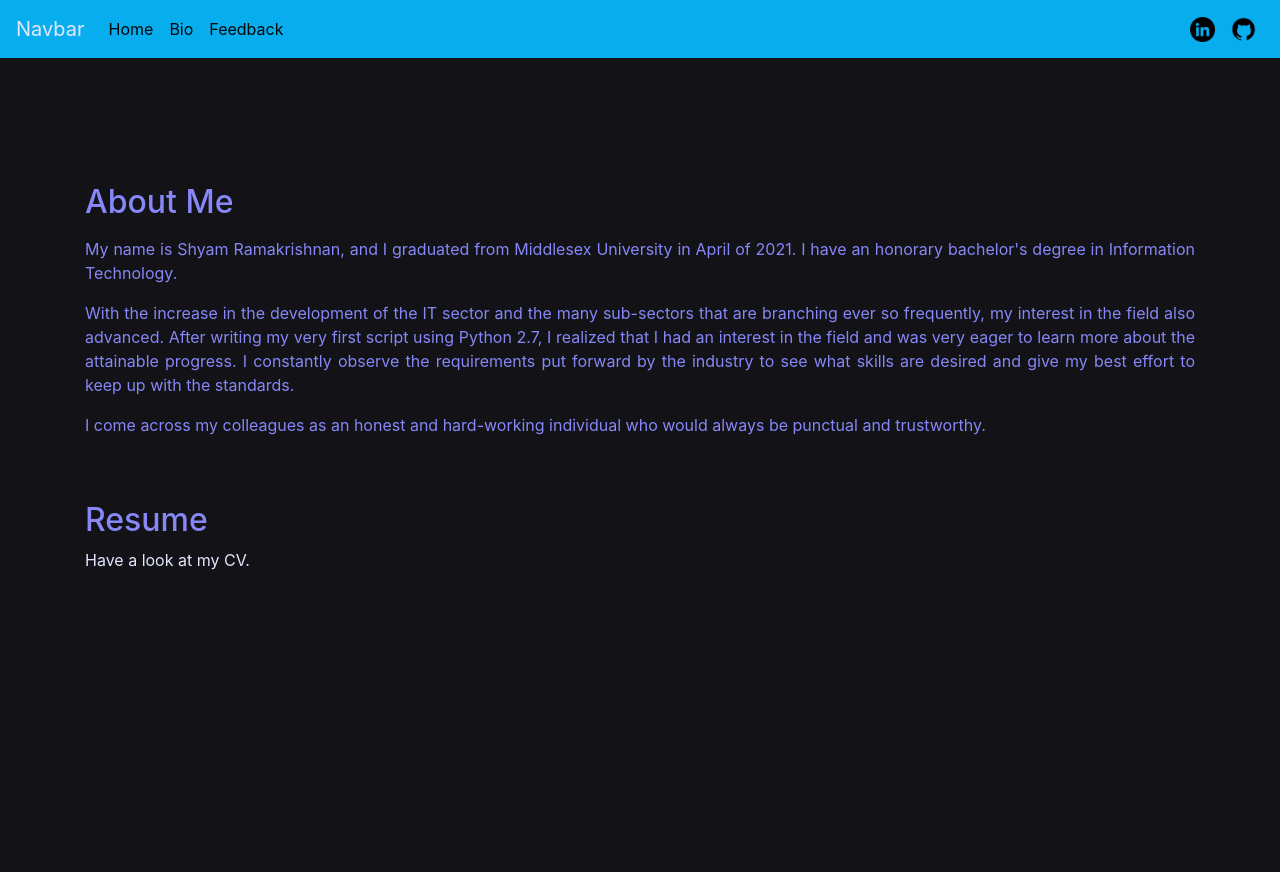
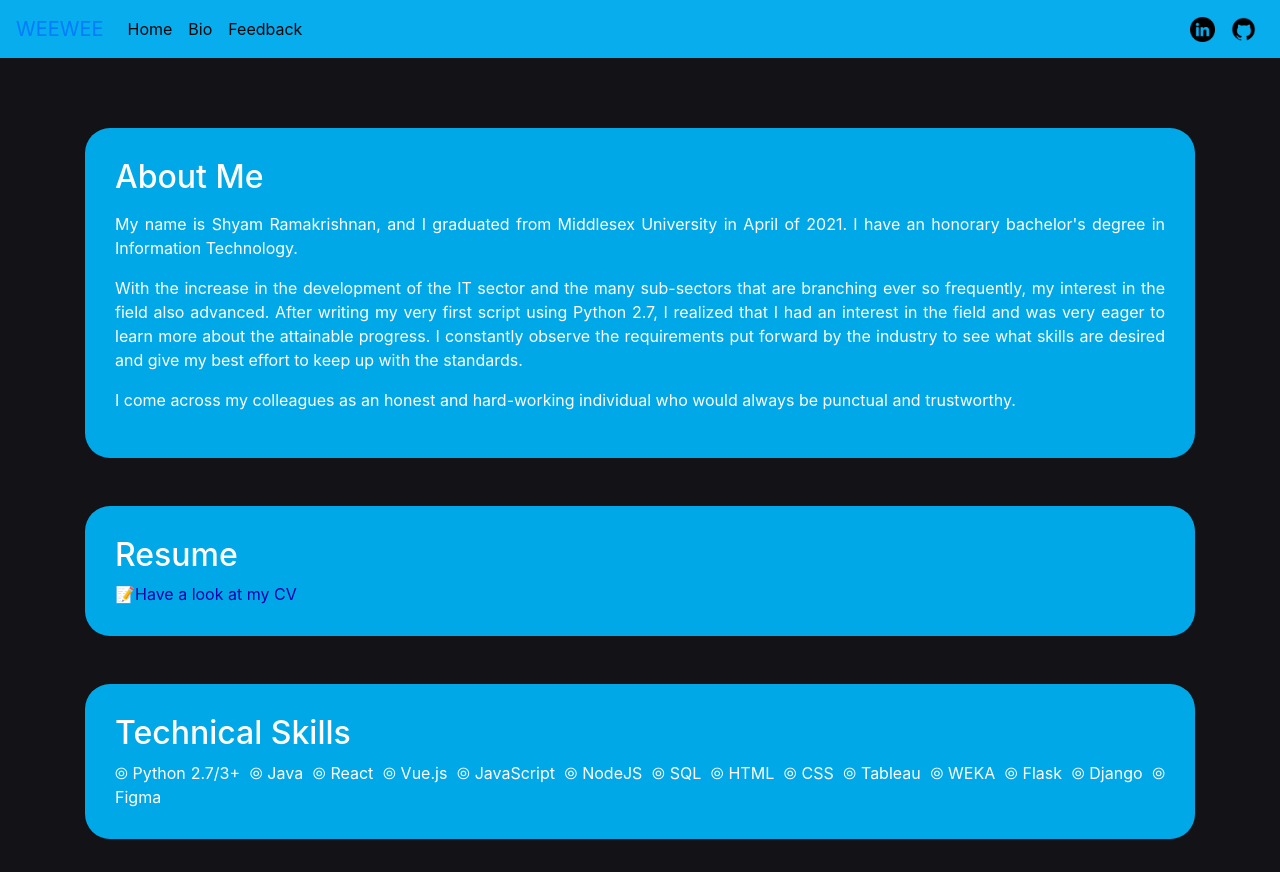
Before and after one commit to shyamr586/Portfolio, a Django app: page /bio in a window 1280 px wide. Before the commit the page ends 570 px from the top, so only its background shows below. Run offline with Django 3.2, Linux system fonts and the light colour scheme; some libraries are stand-ins or nearby versions.

Commit message:
spacings, skills and more

```diff
--- a/portfolio/firstapp/forms.py
+++ b/portfolio/firstapp/forms.py
@@ -10,7 +10,7 @@ class FeedbackForm(forms.ModelForm):
         widgets = {
             'name': forms.HiddenInput(),
             'post_time': forms.HiddenInput(),
-            'comment': forms.Textarea(attrs={'rows':3}),
+            'comment': forms.Textarea(attrs={'rows':3,'placeholder': 'Type your comment'}),
         }
 
     def clean_comment(self):
--- a/portfolio/firstapp/views.py
+++ b/portfolio/firstapp/views.py
@@ -27,7 +27,26 @@ def bio(request):
          progress. I constantly observe the requirements put forward by the industry to see what skills\
          are desired and give my best effort to keep up with the standards. \n\nI come across my colleagues as an\
          honest and hard-working individual who would always be punctual and trustworthy."
-    return render(request,"firstapp/bio.html",context = {"message":message})
+
+    skills = [
+        "Python 2.7/3+",
+        "Java",
+        "React",
+        "Vue.js",
+        "JavaScript",
+        "NodeJS",
+        "SQL",
+        "HTML",
+        "CSS",
+        "Tableau",
+        "WEKA",
+        "Flask",
+        "Django",
+        "Figma",
+
+    ]
+
+    return render(request,"firstapp/bio.html",context = {"message":message, "skills":skills})
 
 def get_data():
     return FeedbackModel.objects.all()
--- a/portfolio/static/firstapp/css/base.css
+++ b/portfolio/static/firstapp/css/base.css
@@ -2,8 +2,15 @@ nav{
     background-color: #08adee;
 }
 
+button .navbar-toggler{
+    color: black;
+}
+
 ul li a{
     color: #00070a;
+}
+ul li a:hover{
+    color: #ffffff;
 }
 
 #scroll-path{ 	/*needs both js and html to work*/
@@ -33,3 +40,20 @@ nav img{
     height: 25px;
     width: 25px;
 }
+
+.block{
+    background-color: #00a8e8;
+    color: rgb(255, 255, 255);
+    padding: 30px;
+    border-radius: 25px;
+}
+
+@media (max-width: 485px) {
+    .collapse-item{
+        display: none;
+    }
+}
+
+body{
+    font-family: 'Raleway', sans-serif;
+}
--- a/portfolio/static/firstapp/css/bio.css
+++ b/portfolio/static/firstapp/css/bio.css
@@ -8,14 +8,26 @@ body{
 }
 
 #first{
-    margin-top: 10%;
+    margin-top: 5%;
 }
 
-a{
-    text-decoration: none;
-    color: rgb(227, 230, 255);
+#skills-block{
+    margin-bottom: 3%;
 }
 
+#cv{
+    text-decoration: none;
+    color: #0800a8;
+}
+
+#cv:hover{
+    text-decoration: none;
+    color: rgb(0, 0, 0)
+}
+
+#skills{
+    display: inline ;
+}
 
 .hidden{
     opacity: 0;
--- a/portfolio/static/firstapp/scripts/bio.js
+++ b/portfolio/static/firstapp/scripts/bio_and_feedback.js
@@ -17,7 +17,7 @@ windowHeight = window.innerHeight;
 function checkPosition(){
     for (var i = 0; i < elements.length; i++) {
         var element = elements[i];
-        var positionFromTop = elements[i].getBoundingClientRect().top + 100;
+        var positionFromTop = elements[i].getBoundingClientRect().top;
 
         if (positionFromTop - windowHeight <= 0) {
           element.classList.add('fade-in-element');
--- a/portfolio/template/firstapp/base.html
+++ b/portfolio/template/firstapp/base.html
@@ -3,7 +3,10 @@
 <html lang = "en">
     <head>
         <meta charset = "UTF-8">
+        <meta name="viewport" content="width=device-width, initial-scale=1">
         <title>{% block title%}Base Page{% endblock %}</title>
+
+
         <script src="https://cdn.jsdelivr.net/npm/jquery@3.5.1/dist/jquery.slim.min.js"></script>
 
         <script src="https://cdn.jsdelivr.net/npm/popper.js@1.16.1/dist/umd/popper.min.js"></script>
@@ -12,7 +15,9 @@
 
         <link rel="stylesheet" type="text/css" href="{% static "firstapp/css/base.css" %}">
         <link rel="stylesheet" href="https://stackpath.bootstrapcdn.com/bootstrap/4.1.3/css/bootstrap.min.css" integrity="sha384-MCw98/SFnGE8fJT3GXwEOngsV7Zt27NXFoaoApmYm81iuXoPkFOJwJ8ERdknLPMO" crossorigin="anonymous">
-
+        <link rel="preconnect" href="https://fonts.googleapis.com">
+        <link rel="preconnect" href="https://fonts.gstatic.com" crossorigin>
+        <link href="https://fonts.googleapis.com/css2?family=Raleway:wght@200&display=swap" rel="stylesheet">
         {%block head %} {%endblock%}
 
     </head>
@@ -21,8 +26,11 @@
         <div id="progress-bar"></div>
         <div id="scroll-path"></div>
 
-        <nav class="navbar fixed-top navbar-expand-lg">
-            <a class="navbar-brand" href="{% url 'portfolio:home'%}">Navbar</a>
+        <nav class="navbar fixed-top navbar-expand">
+            <div class = "collapse-item">
+                <a class="navbar-brand" href="{% url 'portfolio:home'%}">WEEWEE</a>
+            </div>
+
             <button class="navbar-toggler" type="button" data-toggle="collapse"
             data-target="#navbarSupportedContent" aria-controls="navbarSupportedContent"
              aria-expanded="true" aria-label="Toggle navigation">
@@ -47,17 +55,20 @@
                     <li class="nav-item">
                         <a class="nav-link" href="https://www.linkedin.com/in/shyam-ramakrishnan-dubai/" target="_blank">
                             <img src="{% static "firstapp/images/linkedin.png" %}" alt="linkedin icon by High Quality Icons">
+
                         </a>
                     </li>
                     <li class="nav-item">
                         <a class="nav-link" href="https://github.com/shyamr586" target="_blank">
                             <img src="{% static "firstapp/images/github.png" %}" alt="github icon by Md Tanvirul Haque">
+
                         </a>
                     </li>
                     {% if user.is_authenticated %}
                     <li class="nav-item">
                         <a class="nav-link" href="{% url 'account_logout' %}" class="btn btn-danger">
                             <img src="{% static "firstapp/images/logout.png" %}" alt="logout icon by Smashicons">
+                            <span class="collapse-item">Logout</span>
                         </a>
                     </li>
                     {% endif %}
--- a/portfolio/template/firstapp/bio.html
+++ b/portfolio/template/firstapp/bio.html
@@ -10,17 +10,26 @@
 
     <div class = "container">
 
-        <div class="hidden text" id="first">
+        <div class="hidden text block" id="first">
             <h2>About Me</h2>
             <p>{{message|linebreaks}}</p>
         </div>
         <br>
         <br>
-        <div class="hidden text">
+        <div class="hidden text block" id = "cv-block">
             <h2>Resume</h2>
-            <a href="{% static 'firstapp/files/CV.pdf' %}" target="_blank">
-            Have a look at my CV.</a>
+            <a id="cv" href="{% static 'firstapp/files/Resume.pdf' %}" target="_blank">
+            	&#128221;Have a look at my CV </a>
+        </div>
+        <br>
+        <br>
+        <div class="hidden text block" id="skills-block">
+            <h2>Technical Skills</h2>
+            {% for skill in skills %}
+                <p id = "skills">⦾ {{skill}}&nbsp</p>
+            {% endfor %}
         </div>
     </div>
-    <script src = "{% static "firstapp/scripts/bio.js" %}"></script>
+    <script src = "{% static "firstapp/scripts/bio_and_feedback.js" %}"></script>
+
     {% endblock %}
```
Also changed, not shown: portfolio/static/firstapp/css/feedback.css (+50 -0 lines), portfolio/static/firstapp/css/index.css (+10 -6 lines), portfolio/template/firstapp/feedback.html (+13 -9 lines), portfolio/template/firstapp/index.html (+7 -6 lines), 2 other files.
